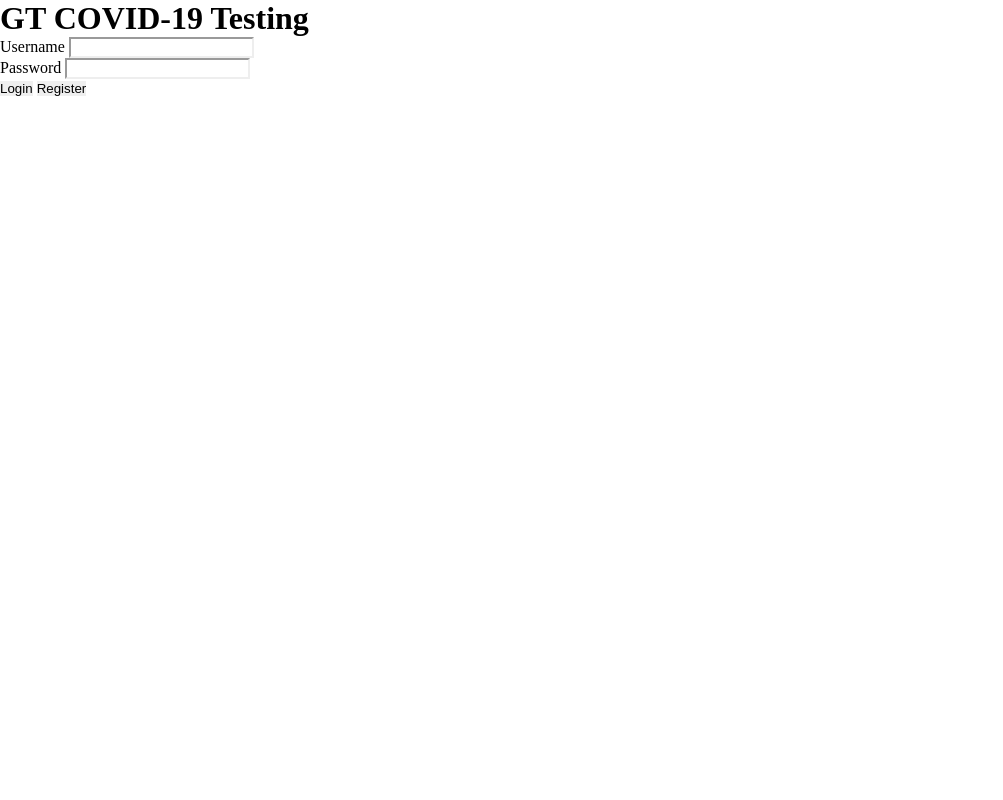
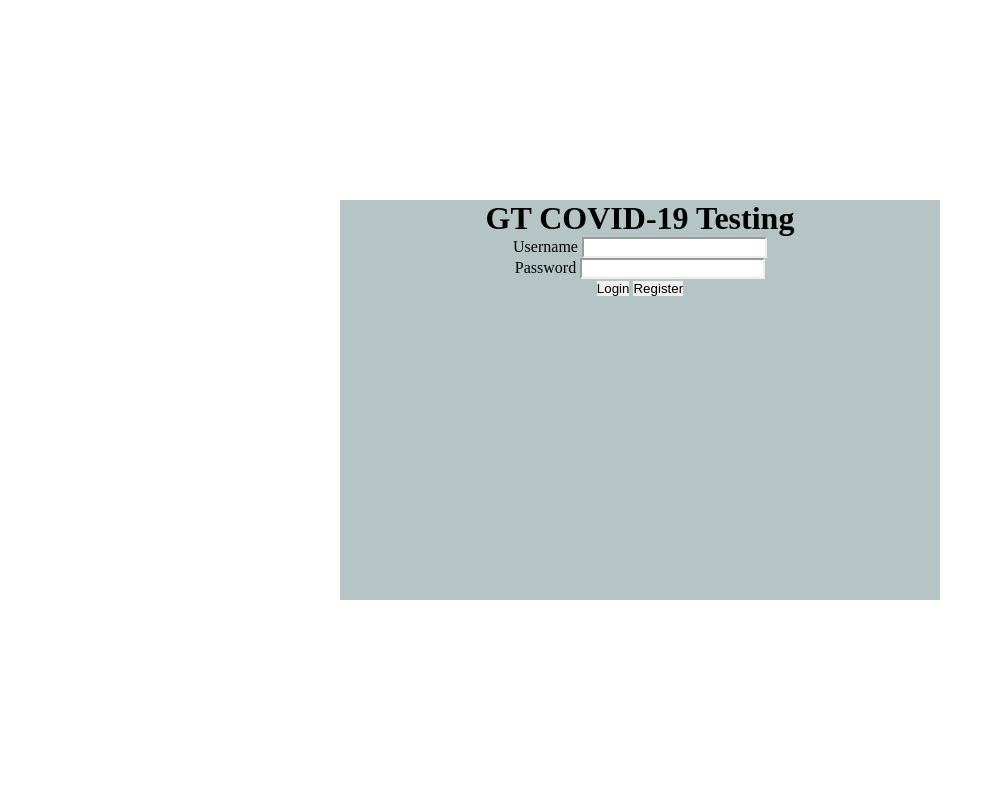
Before and after one commit to chenjun-tang/4400-phase-4, a Flask app: page / in a window 1280 px wide. Shown: the whole page, without its empty margins (0-1003 px from the left). Run offline with Flask 2, Linux system fonts and the light colour scheme.

Commit message:
Changed backgroud color

```diff
--- a/static/css/index.css
+++ b/static/css/index.css
@@ -26,3 +26,19 @@ input {
     border-color: -internal-light-dark(rgb(118, 118, 118), rgb(133, 133, 133));
     border-image: initial;
 }
+
+.page {
+    height: 100vh;
+    width: 100vw;
+}
+
+.content {
+    height: 400px;
+    width: 600px;
+    background-color: #B5C5C6;
+    position: absolute;
+    top: 50%;
+    left: 50%;
+    transform: translate(-50%, -50%);
+    text-align: center;
+}
--- a/templates/index.html
+++ b/templates/index.html
@@ -7,7 +7,8 @@
     <link rel="stylesheet" href="../static/css/index.css">
 </head>
 <body>
-    <div>
+    <div class="page">
+        <div class="content">
             <h1>GT COVID-19 Testing</h1>
             <form action="#" method="POST">
                 <label for="username">Username</label>
@@ -20,5 +21,7 @@
                 <button>Register</button>
             </form>
         </div>
+    </div>
+
 </body>
 </html>
```
Lines whose indentation alone changed are shown as unchanged.
